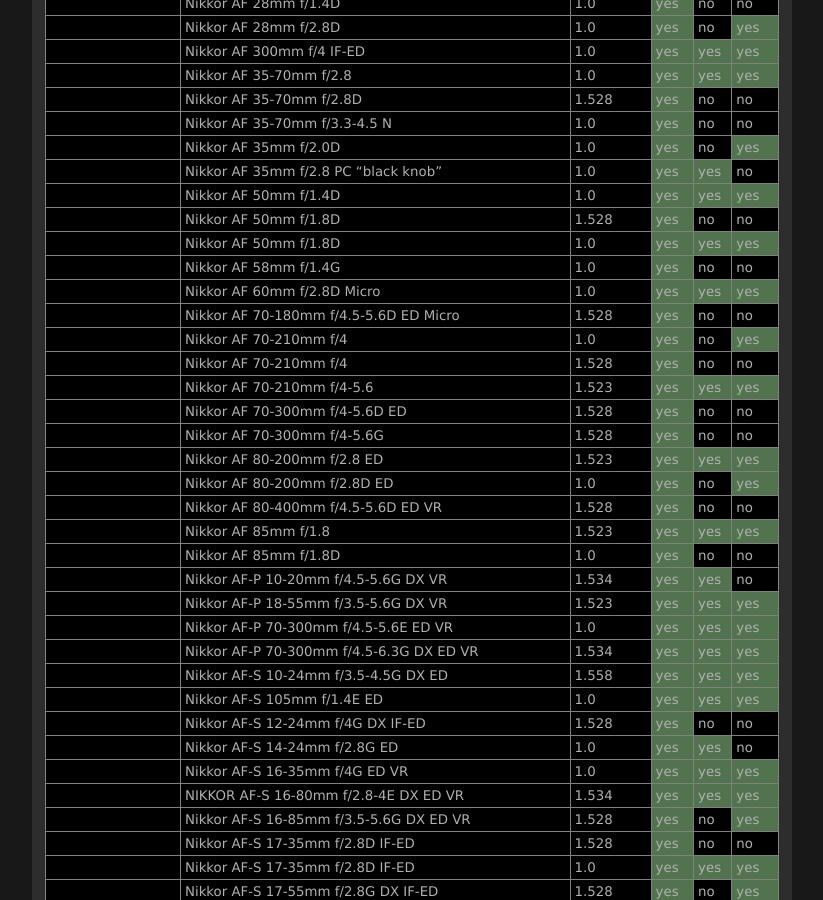
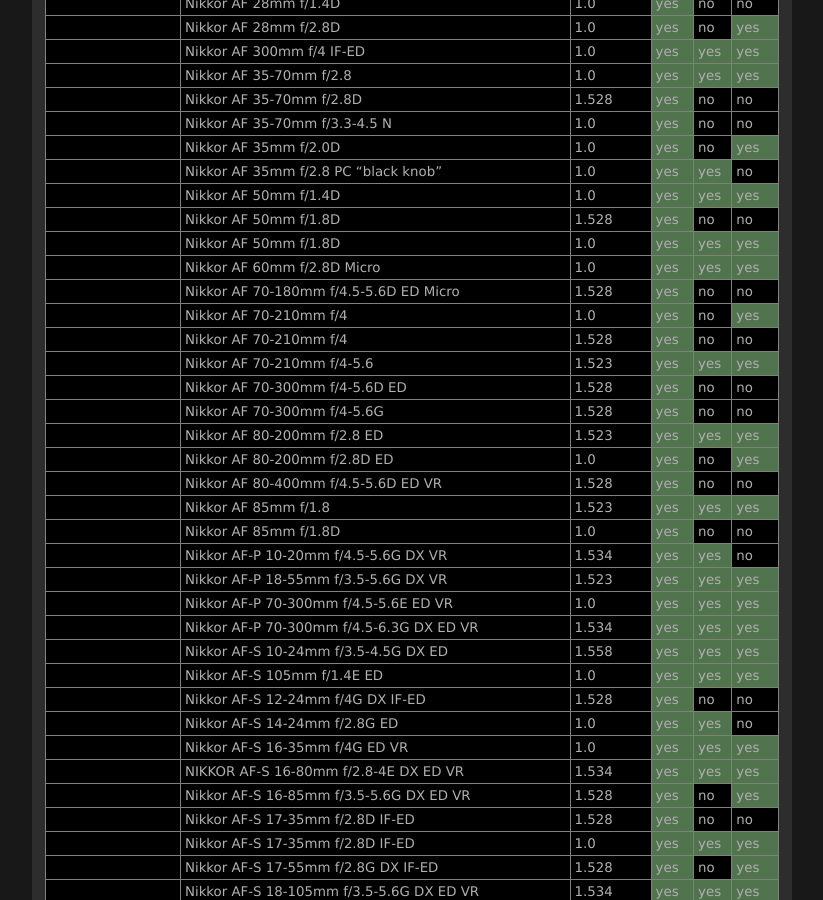
Before and after one commit to lensfun/lensfun.github.io, a Jekyll site: the page built from _posts/lenslist/2999-12-31-Lenslist-master.md, in a window 1280 px wide and 900 px high, scrolled down 13495 px. Shown: the whole window, without its empty margins (284-1107 px from the left). Built offline with Jekyll 4.4.1, drawn with Linux system fonts in a browser that asks for light colours; some of the changed text lies outside the part shown.

Commit message:
Update master lens list from GitHub Actions

```diff
--- a/_posts/lenslist/2999-12-31-Lenslist-master.md
+++ b/_posts/lenslist/2999-12-31-Lenslist-master.md
@@ -558,7 +558,6 @@ This list was generated on 2025-08-19 from current Lensfun sources. Your Lensfun
 <tr class="lenslist-bg1"><td></td><td>Nikkor AF 50mm f/1.4D</td><td>1.0</td><td class="lenslist-highlight lenslist-check">yes</td><td class="lenslist-highlight lenslist-check">yes</td><td class="lenslist-highlight lenslist-check">yes</td></tr>
 <tr class="lenslist-bg1"><td></td><td>Nikkor AF 50mm f/1.8D</td><td>1.528</td><td class="lenslist-highlight lenslist-check">yes</td><td class="lenslist-check">no</td><td class="lenslist-check">no</td></tr>
 <tr class="lenslist-bg1"><td></td><td>Nikkor AF 50mm f/1.8D</td><td>1.0</td><td class="lenslist-highlight lenslist-check">yes</td><td class="lenslist-highlight lenslist-check">yes</td><td class="lenslist-highlight lenslist-check">yes</td></tr>
-<tr class="lenslist-bg1"><td></td><td>Nikkor AF 58mm f/1.4G</td><td>1.0</td><td class="lenslist-highlight lenslist-check">yes</td><td class="lenslist-check">no</td><td class="lenslist-check">no</td></tr>
 <tr class="lenslist-bg1"><td></td><td>Nikkor AF 60mm f/2.8D Micro</td><td>1.0</td><td class="lenslist-highlight lenslist-check">yes</td><td class="lenslist-highlight lenslist-check">yes</td><td class="lenslist-highlight lenslist-check">yes</td></tr>
 <tr class="lenslist-bg1"><td></td><td>Nikkor AF 70-180mm f/4.5-5.6D ED Micro</td><td>1.528</td><td class="lenslist-highlight lenslist-check">yes</td><td class="lenslist-check">no</td><td class="lenslist-check">no</td></tr>
 <tr class="lenslist-bg1"><td></td><td>Nikkor AF 70-210mm f/4</td><td>1.0</td><td class="lenslist-highlight lenslist-check">yes</td><td class="lenslist-check">no</td><td class="lenslist-highlight lenslist-check">yes</td></tr>
@@ -628,6 +627,7 @@ This list was generated on 2025-08-19 from current Lensfun sources. Your Lensfun
 <tr class="lenslist-bg1"><td></td><td>Nikkor AF-S 50mm f/1.8G</td><td>1.0</td><td class="lenslist-highlight lenslist-check">yes</td><td class="lenslist-check">no</td><td class="lenslist-highlight lenslist-check">yes</td></tr>
 <tr class="lenslist-bg1"><td></td><td>Nikkor AF-S 55-200mm f/4-5.6G DX ED</td><td>1.528</td><td class="lenslist-highlight lenslist-check">yes</td><td class="lenslist-check">no</td><td class="lenslist-check">no</td></tr>
 <tr class="lenslist-bg1"><td></td><td>Nikkor AF-S 55-300mm f/4.5-5.6G DX ED VR</td><td>1.523</td><td class="lenslist-highlight lenslist-check">yes</td><td class="lenslist-highlight lenslist-check">yes</td><td class="lenslist-highlight lenslist-check">yes</td></tr>
+<tr class="lenslist-bg1"><td></td><td>Nikkor AF-S 58mm f/1.4G</td><td>1.0</td><td class="lenslist-highlight lenslist-check">yes</td><td class="lenslist-check">no</td><td class="lenslist-check">no</td></tr>
 <tr class="lenslist-bg1"><td></td><td>Nikkor AF-S 60 mm f/2.8G ED Micro</td><td>1.0</td><td class="lenslist-check">no</td><td class="lenslist-check">no</td><td class="lenslist-highlight lenslist-check">yes</td></tr>
 <tr class="lenslist-bg1"><td></td><td>Nikkor AF-S 600mm f/4E FL ED VR</td><td>1.0</td><td class="lenslist-check">no</td><td class="lenslist-check">no</td><td class="lenslist-highlight lenslist-check">yes</td></tr>
 <tr class="lenslist-bg1"><td></td><td>Nikkor AF-S 600mm f/4E FL ED VR + converter TC-14EIII</td><td>1.0</td><td class="lenslist-check">no</td><td class="lenslist-check">no</td><td class="lenslist-highlight lenslist-check">yes</td></tr>
```
